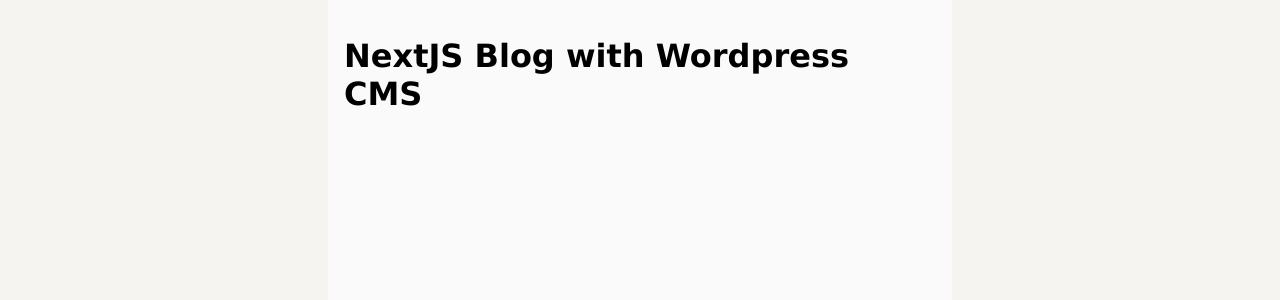
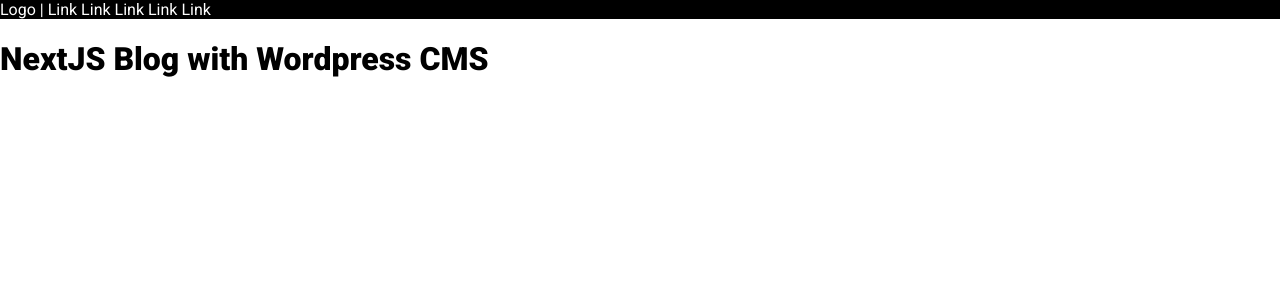
Before and after one commit to T14g/nextjs-wp, a Next.js app: page / in a window 1280 px wide. Shown: the top 300 px of the page. Built offline with nearby package versions, Linux system fonts and the light colour scheme.

Commit message:
Header component, Global styles, Roboto font

```diff
--- a/components/header/header.styles.js
+++ b/components/header/header.styles.js
@@ -1,7 +1,8 @@
 import styled from "styled-components";
 
 const HeaderStyles = styled.div`
-
+    background: ${props => props.theme.header.background};
+    color: ${props => props.theme.header.color};
 `;
 
 export default HeaderStyles;
--- /dev/null
+++ b/layouts/default.js
@@ -0,0 +1,21 @@
+import React from "react";
+import Head from "next/head";
+import Header from "../components/header/header.component";
+
+const Layout = ({ children }) => {
+    return (
+        <>
+            <Head>
+                <title>Next - WP</title>
+                <link rel="icon" href="/favicon.ico" />
+                <link rel="preconnect" href="https://fonts.googleapis.com" />
+                <link rel="preconnect" href="https://fonts.gstatic.com" crossorigin />
+                <link href="https://fonts.googleapis.com/css2?family=Roboto:wght@400;500;900&display=swap" rel="stylesheet" />
+            </Head>
+            <Header />
+            {children}
+        </>
+    )
+};
+
+export default Layout;
--- /dev/null
+++ b/layouts/default.styles.js
@@ -0,0 +1,16 @@
+import { createGlobalStyle } from "styled-components";
+
+export const GlobalStyles = createGlobalStyle`
+html{
+  display:block;
+  height: 100%;
+  margin:0 auto;
+  padding: 0;
+}
+
+body{
+  padding: 0;
+  margin: 0;
+  font-family: 'Roboto', sans-serif;
+}
+`;
--- a/pages/_app.js
+++ b/pages/_app.js
@@ -1,37 +1,17 @@
-import { createGlobalStyle, ThemeProvider } from "styled-components";
-
-const GlobalStyle = createGlobalStyle`
-html{
-  box-sizing: border-box;
-  background: #F5F4F0;
-  display:block;
-  height: 100%;
-  max-width: 640px;
-  margin:0 auto;
-  padding: 0;
-}
-
-body{
-  background-color:#fafafa;
-  min-height:100vh;
-  padding: 1rem;
-  margin-top:0;
-  font-family:Verdana;
-}
-`;
-
-const theme = {
-  colors: {
-    primary: "#fafafa",
-  },
-};
+import React from "react";
+import Theme from "../themes/default";
+import Layout from '../layouts/default';
+import { ThemeProvider } from "styled-components";
+import { GlobalStyles } from "../layouts/default.styles";
 
 function MyApp({ Component, pageProps }) {
   return (
     <>
-      <GlobalStyle />
-      <ThemeProvider theme={theme}>
-        <Component {...pageProps} />
+      <GlobalStyles />
+      <ThemeProvider theme={Theme}>
+        <Layout>
+          <Component {...pageProps} />
+        </Layout>
       </ThemeProvider>
     </>
   );
--- a/pages/index.js
+++ b/pages/index.js
@@ -3,10 +3,6 @@
 export default function Home() {
   return (
     <div>
-      <Head>
-        <title>Next - WP</title>
-        <link rel="icon" href="/favicon.ico" />
-      </Head>
       <h1> NextJS Blog with Wordpress CMS</h1>
     </div>
   );}
--- /dev/null
+++ b/themes/default.js
@@ -0,0 +1,11 @@
+const Theme = {
+    header: {
+        background: "#000",
+        color: "#fff"
+    },
+    colors: {
+        primary: "#fafafa",
+    },
+};
+
+export default Theme;
```
